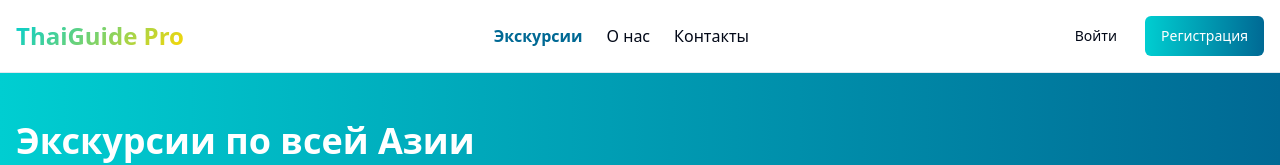
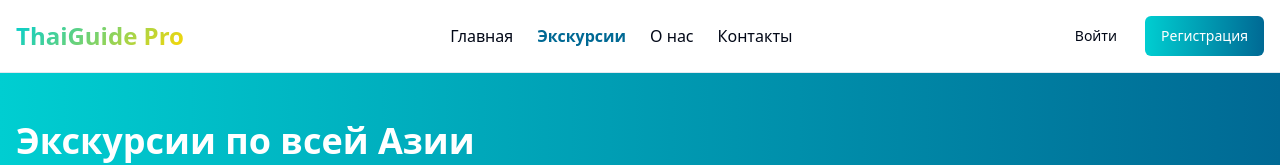
Before and after one commit to kbeautyg/gide, a React (Vite) app in the folder frontend/: page /tours in a window 1280 px wide. Shown: the top 165 px of the page. Built offline with nearby package versions, Linux system fonts and the light colour scheme; no server answers.

Commit message:
add Glavnaya link to navigation

```diff
--- a/frontend/src/components/PublicHeader.tsx
+++ b/frontend/src/components/PublicHeader.tsx
@@ -14,6 +14,14 @@ export function PublicHeader() {
           ThaiGuide Pro
         </Link>
         <nav className="hidden md:flex items-center gap-6">
+          <Link
+            to="/"
+            className={`hover:text-tropical-ocean transition-colors ${
+              location.pathname === '/' ? 'text-tropical-ocean font-semibold' : ''
+            }`}
+          >
+            Главная
+          </Link>
           <Link
             to="/tours"
             className={`hover:text-tropical-ocean transition-colors ${
```
